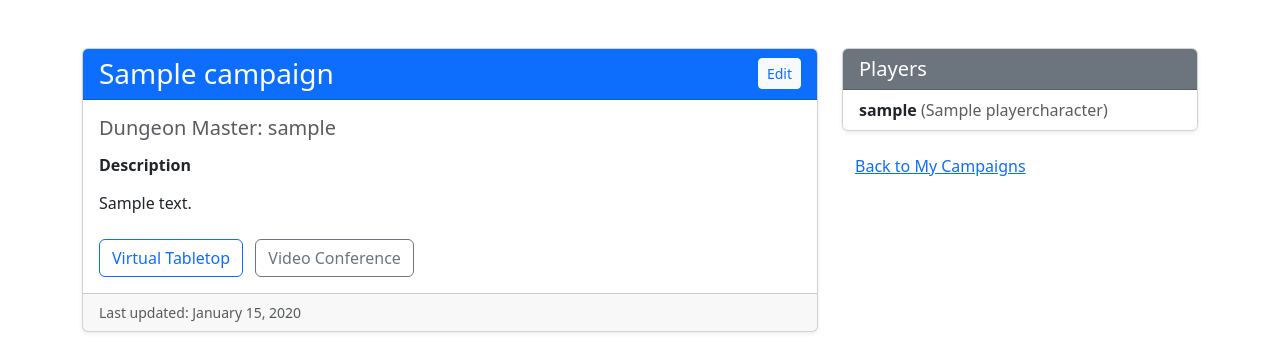
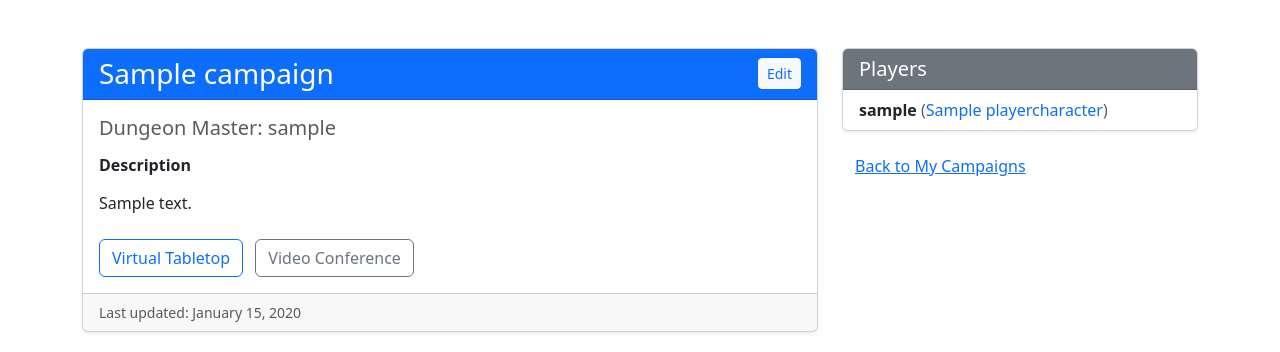
Before and after one commit to j01101111sh/DungeonBuddy, a Django app: page /campaign/00000000-0000-0000-0000-000000000001/ in a window 1280 px wide. Shown: the part 56-408 px from the top of the page. Run offline with Django 5.2, Linux system fonts and the light colour scheme; a user stored in the database is signed in; data comes from the database, SQL or seed files in the repository; tables that the repository leaves empty hold one stand-in row (values such as "Sample post").

Commit message:
Link to character pages on campaign detail page

```diff
--- a/templates/campaign/campaign_detail.html
+++ b/templates/campaign/campaign_detail.html
@@ -53,7 +53,10 @@
                                 <div class="fw-bold">
                                     {{ player.username }}
                                     {% if player.campaign_character %}
-                                        <span class="fw-normal text-muted">({{ player.campaign_character.name }})</span>
+                                        <span class="fw-normal text-muted">
+                                            (<a href="{% url 'character_detail' player.campaign_character.pk %}"
+   class="text-decoration-none">{{ player.campaign_character.name }}</a>)
+                                        </span>
                                     {% endif %}
                                 </div>
                             </li>
```
Also changed, not shown: dunbud/tests/test_campaign.py (+10 -5 lines).
